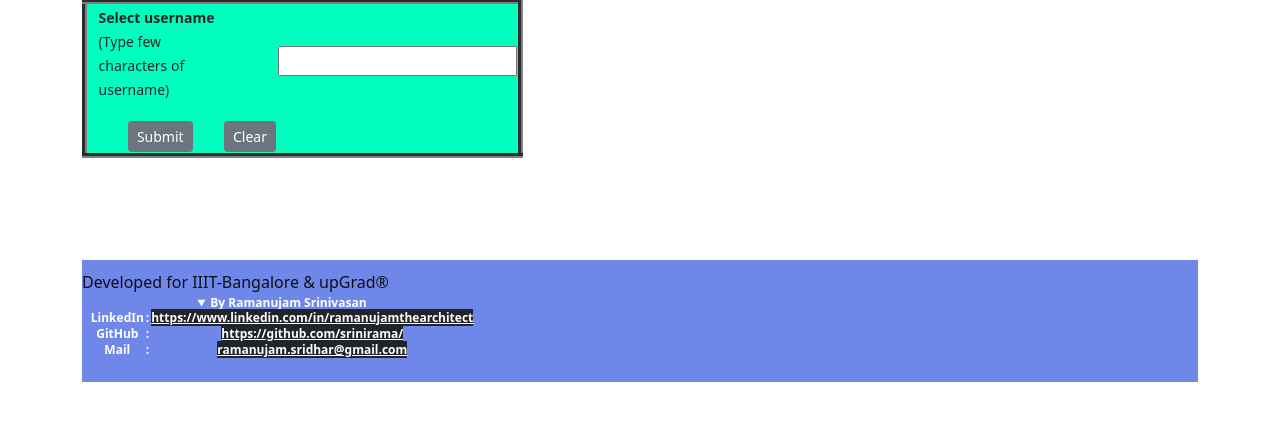
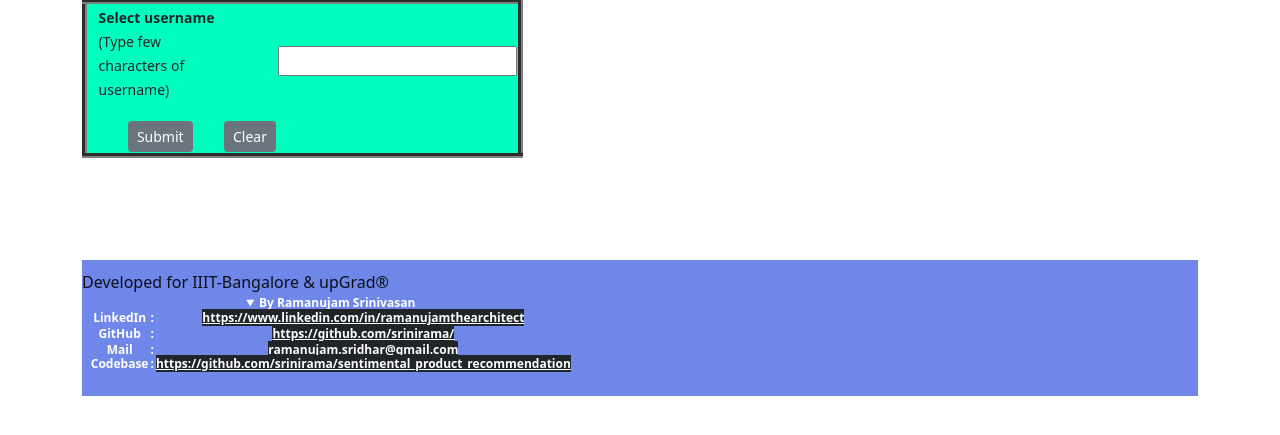
Before and after one commit to srinirama/sentimental_product_recommendation, a Flask app: template templates/index.html in a window 1280 px wide, after a click on "By Ramanujam Srinivasan". Shown: the part 121-556 px from the top of the page. Run offline with Flask 2, Linux system fonts and the light colour scheme; the template is opened without the code that fills it, so the values that code supplies are empty; parts of the project's set-up code (start-up, migrations or seed data) failed here and were passed over; some libraries are stand-ins or nearby versions.

Commit message:
Updated with Screenshots

```diff
--- a/templates/index.html
+++ b/templates/index.html
@@ -179,7 +179,13 @@
             <td> : </td>
             <td><a href="mailto:ramanujam.sridhar@gmail.com" class="text-white bg-dark">ramanujam.sridhar@gmail.com</a></td>
         </tr>
+         <tr>
+            <td> Codebase </td>
+            <td> : </td>
+            <td><a href="https://github.com/srinirama/sentimental_product_recommendation" class="text-white bg-dark">https://github.com/srinirama/sentimental_product_recommendation</a></td>
+        </tr>
     </table>
+
   </details>
 </div>
          </span></h6>
```
Also changed, not shown: 1 other file.
